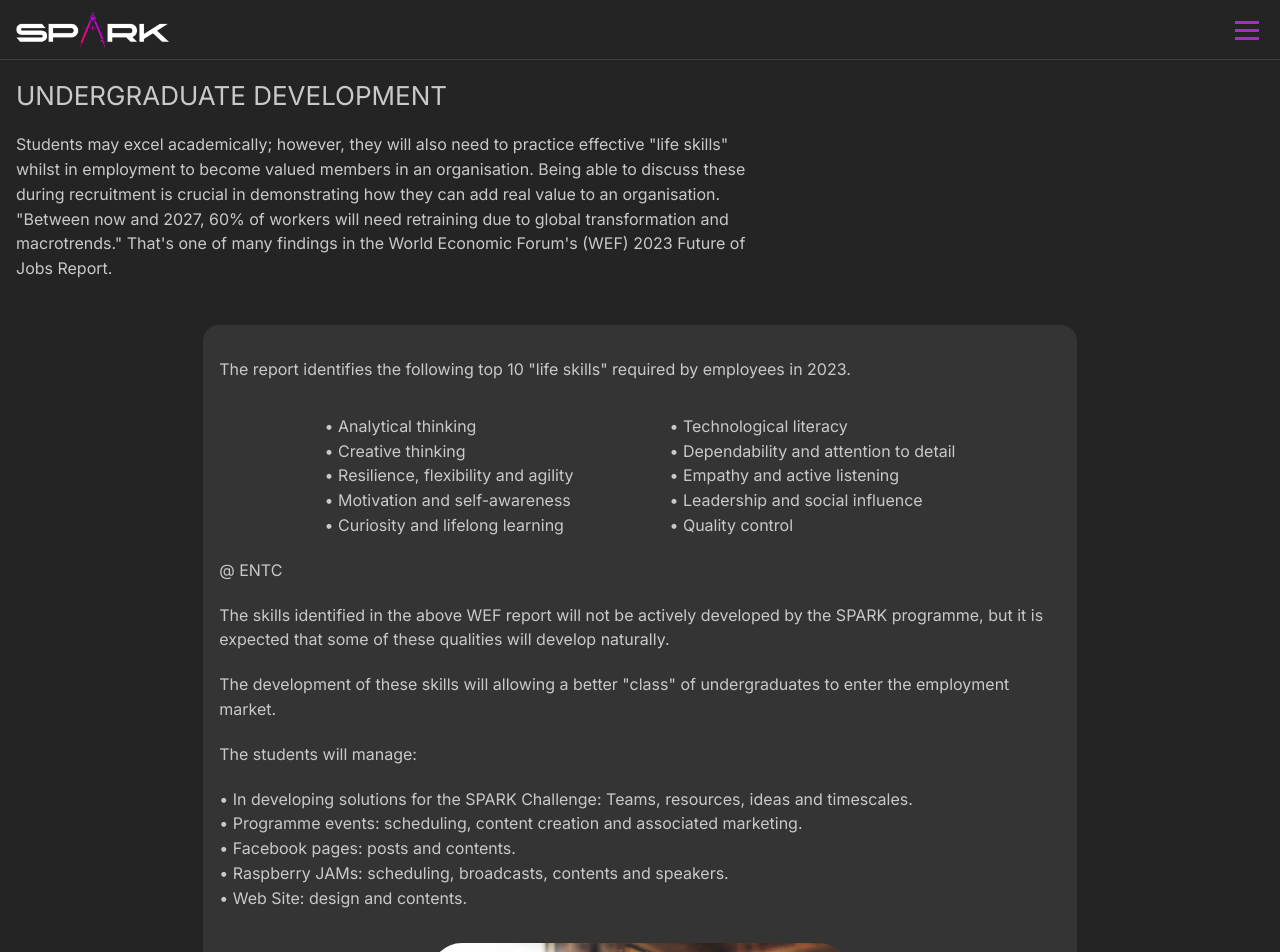
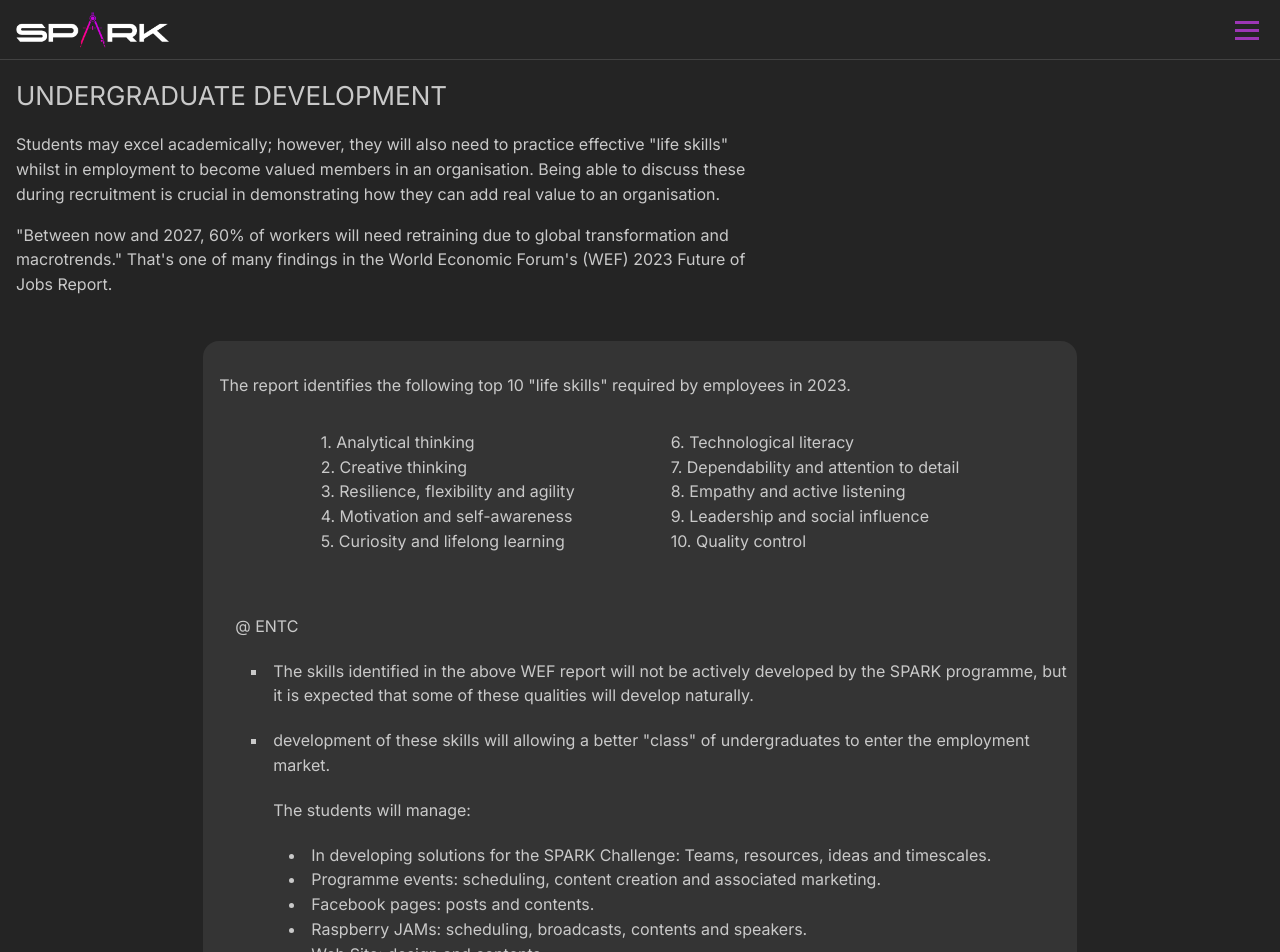
Before and after one commit to Ya-dola/spark-web, a Next.js app: page /undergraduate in a window 1280 px wide. Shown: the top 952 px of the page. Built offline with nearby package versions, Linux system fonts and the light colour scheme.

Commit message:
fix(pages): fix the wording
Fixed the wording on homepage and undergraduate.

```diff
--- a/app/home/page.tsx
+++ b/app/home/page.tsx
@@ -36,9 +36,12 @@
         >
           Making the Impossible Possible
         </Text>
-        <Center maw={isMobile ? '100%' : '40%'}>
+        <Center maw={isMobile ? '100%' : '60%'}>
           {/* TODO - Make Text Center Aligned */}
-          <Text fz={'h4'}>
+          <Text
+            ta={'center'}
+            fz={'h4'}
+          >
             SPARK will expose ENTC undergraduates to a set of challenges not
             made available in any other university in Asia, Europe, or the
             Americas. This unique project will not only provide a platform to
@@ -83,8 +86,7 @@
           <ButtonCard
             heading={'UnderGraduate Development'}
             description={
-              'In participating in the program undergraduates will develop ' +
-              'important "life skills" required in the modern-day workplace.'
+              'Being a participant of this program undergraduates will develop important “life skills” required in the modern-day workplace.'
             }
             imageSrc={'/images/image_1.png'}
             width={300}
--- a/app/undergraduate/page.tsx
+++ b/app/undergraduate/page.tsx
@@ -1,16 +1,25 @@
 'use client';
 
 import NextImage from 'next/image';
-import { Image, List, Paper, Flex, Text, Space } from '@mantine/core';
+import {
+  Container,
+  Image,
+  List,
+  Paper,
+  Flex,
+  Text,
+  Space,
+} from '@mantine/core';
 import myImage from '@/public/images/image_1.png';
 import CustomAppShell from '@/components/custom_app_shell/custom_app_shell';
 import { useMediaQuery } from '@mantine/hooks';
+import CustomImage from '@/components/custom_image/custom_image';
 
 function UndergraduatePage() {
   const isMobile = useMediaQuery('(max-width: 48em)', true, {
     getInitialValueInEffect: false,
   });
-
+  const demoProps = {};
   return (
     <CustomAppShell>
       <Flex
@@ -33,10 +42,12 @@
           practice effective &quot;life skills&quot; whilst in employment to
           become valued members in an organisation. Being able to discuss these
           during recruitment is crucial in demonstrating how they can add real
-          value to an organisation. &quot;Between now and 2027, 60% of workers
-          will need retraining due to global transformation and
-          macrotrends.&quot; That&apos;s one of many findings in the World
-          Economic Forum&apos;s (WEF) 2023 Future of Jobs Report.
+          value to an organisation.
+          <Space h={'md'} />
+          &quot;Between now and 2027, 60% of workers will need retraining due to
+          global transformation and macrotrends.&quot; That&apos;s one of many
+          findings in the World Economic Forum&apos;s (WEF) 2023 Future of Jobs
+          Report.
         </Text>
         <Space h={'sm'} />
         <Paper
@@ -57,53 +68,72 @@
             justify={'center'}
             gap={isMobile ? '0' : '6rem'}
           >
-            <List>
-              <List.Item>• Analytical thinking</List.Item>
-              <List.Item>• Creative thinking</List.Item>
-              <List.Item>• Resilience, flexibility and agility</List.Item>
-              <List.Item>• Motivation and self-awareness</List.Item>
-              <List.Item>• Curiosity and lifelong learning</List.Item>
+            <List type='ordered'>
+              <List.Item>1. Analytical thinking</List.Item>
+              <List.Item>2. Creative thinking</List.Item>
+              <List.Item>3. Resilience, flexibility and agility</List.Item>
+              <List.Item>4. Motivation and self-awareness</List.Item>
+              <List.Item>5. Curiosity and lifelong learning</List.Item>
             </List>
-            <List>
-              <List.Item>• Technological literacy</List.Item>
-              <List.Item>• Dependability and attention to detail</List.Item>
-              <List.Item>• Empathy and active listening</List.Item>
-              <List.Item>• Leadership and social influence</List.Item>
-              <List.Item>• Quality control</List.Item>
+            <List type='ordered'>
+              <List.Item>6. Technological literacy</List.Item>
+              <List.Item>7. Dependability and attention to detail</List.Item>
+              <List.Item>8. Empathy and active listening</List.Item>
+              <List.Item>9. Leadership and social influence</List.Item>
+              <List.Item>10. Quality control</List.Item>
             </List>
           </Flex>
           <Space h={'lg'} />
+          <Space h={'lg'} />
+          <Space h={'lg'} />
           {/*TODO check if we should leave it as list of Text*/}
+
+          <Container
+            size='md'
+            {...demoProps}
+          >
             <Text>@ ENTC </Text>
             <Space h={'lg'} />
-          <Text>
-            The skills identified in the above WEF report will not be actively
-            developed by the SPARK programme, but it is expected that some of
-            these qualities will develop naturally.
-          </Text>
+            <List
+              withPadding
+              listStyleType='square'
+            >
+              <List.Item>
+                The skills identified in the above WEF report will not be
+                actively developed by the SPARK programme, but it is expected
+                that some of these qualities will develop naturally.
+              </List.Item>
               <Space h={'lg'} />
-          <Text>
-            The development of these skills will allowing a better
-            &quot;class&quot; of undergraduates to enter the employment market.
-          </Text>
+              <List.Item>
+                development of these skills will allowing a better
+                &quot;class&quot; of undergraduates to enter the employment
+                market.
                 <Space h={'lg'} />
                 <Text>The students will manage: </Text>
                 <Space h={'lg'} />
-          <List>
+                <List
+                  withPadding
+                  listStyleType='disc'
+                >
                   <List.Item>
-              • In developing solutions for the SPARK Challenge: Teams,
+                    In developing solutions for the SPARK Challenge: Teams,
                     resources, ideas and timescales.
                   </List.Item>
                   <List.Item>
-              • Programme events: scheduling, content creation and associated
-              marketing.
+                    Programme events: scheduling, content creation and
+                    associated marketing.
                   </List.Item>
-            <List.Item>• Facebook pages: posts and contents.</List.Item>
+                  <List.Item>Facebook pages: posts and contents.</List.Item>
                   <List.Item>
-              • Raspberry JAMs: scheduling, broadcasts, contents and speakers.
+                    Raspberry JAMs: scheduling, broadcasts, contents and
+                    speakers.
                   </List.Item>
-            <List.Item>• Web Site: design and contents.</List.Item>
+                  <List.Item>Web Site: design and contents.</List.Item>
                 </List>
+              </List.Item>
+            </List>
+          </Container>
+
           <Space h={'xl'} />
           <Image
             w={isMobile ? '100%' : '50%'}
```
Lines whose indentation alone changed are shown as unchanged.
